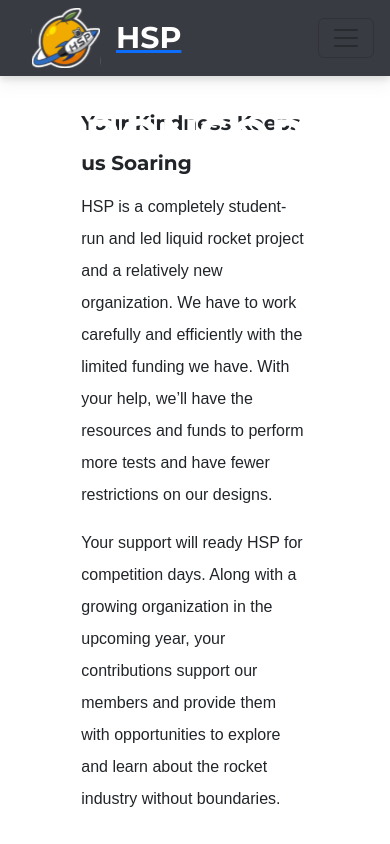
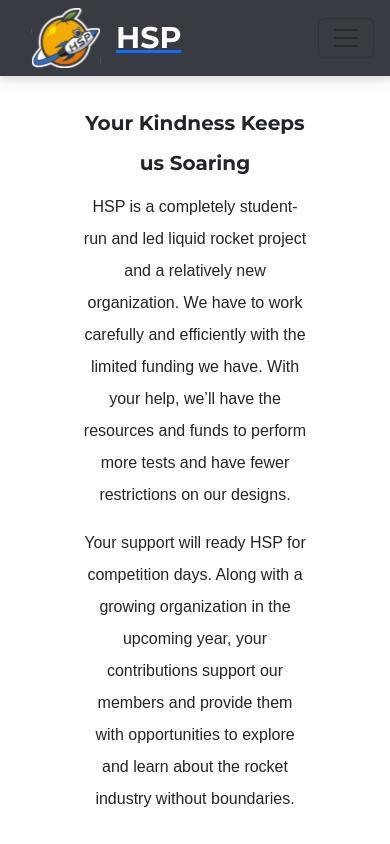
Before and after one commit to acm-ucr/hsp-website, a Next.js app: page /donate in a window 390 px wide. Shown: the top 844 px of the page. Built offline with nearby package versions, Linux system fonts and the light colour scheme.

Commit message:
Added mobile centering and fixed page title on mobile

```diff
--- a/src/components/PageTitle.js
+++ b/src/components/PageTitle.js
@@ -6,7 +6,7 @@ const PageTitle = ({ title }) => {
   return (
     <div className="relative">
       <Image src={starBackground} alt="Star Background" className=" w-full" />
-      <div class="font-montserrat absolute top-28 inset-x-0 text-white text-5xl font-bold text-center">
+      <div class="hidden md:block font-montserrat absolute top-28 inset-x-0 text-white text-5xl font-bold text-center">
         {title}
       </div>
     </div>
--- a/src/components/donate/Descriptions.js
+++ b/src/components/donate/Descriptions.js
@@ -2,7 +2,7 @@ import React from "react";
 
 const Descriptions = ({ title, texts }) => {
   return (
-    <div>
+    <div className="text-center md:justify-start">
       <div className="font-montserrat md:text-3xl text-xl font-bold leading-10 my-2">
         {title}
       </div>
```
